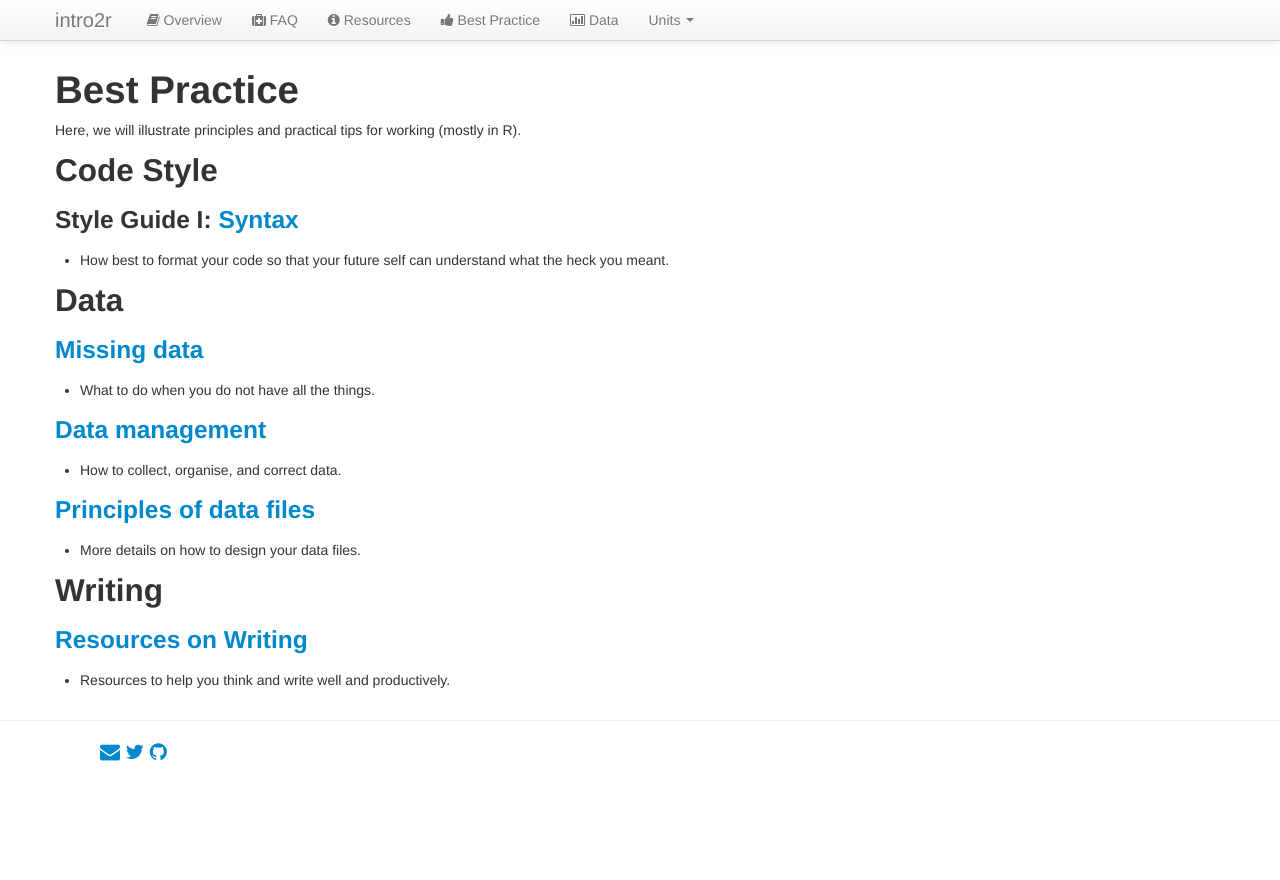
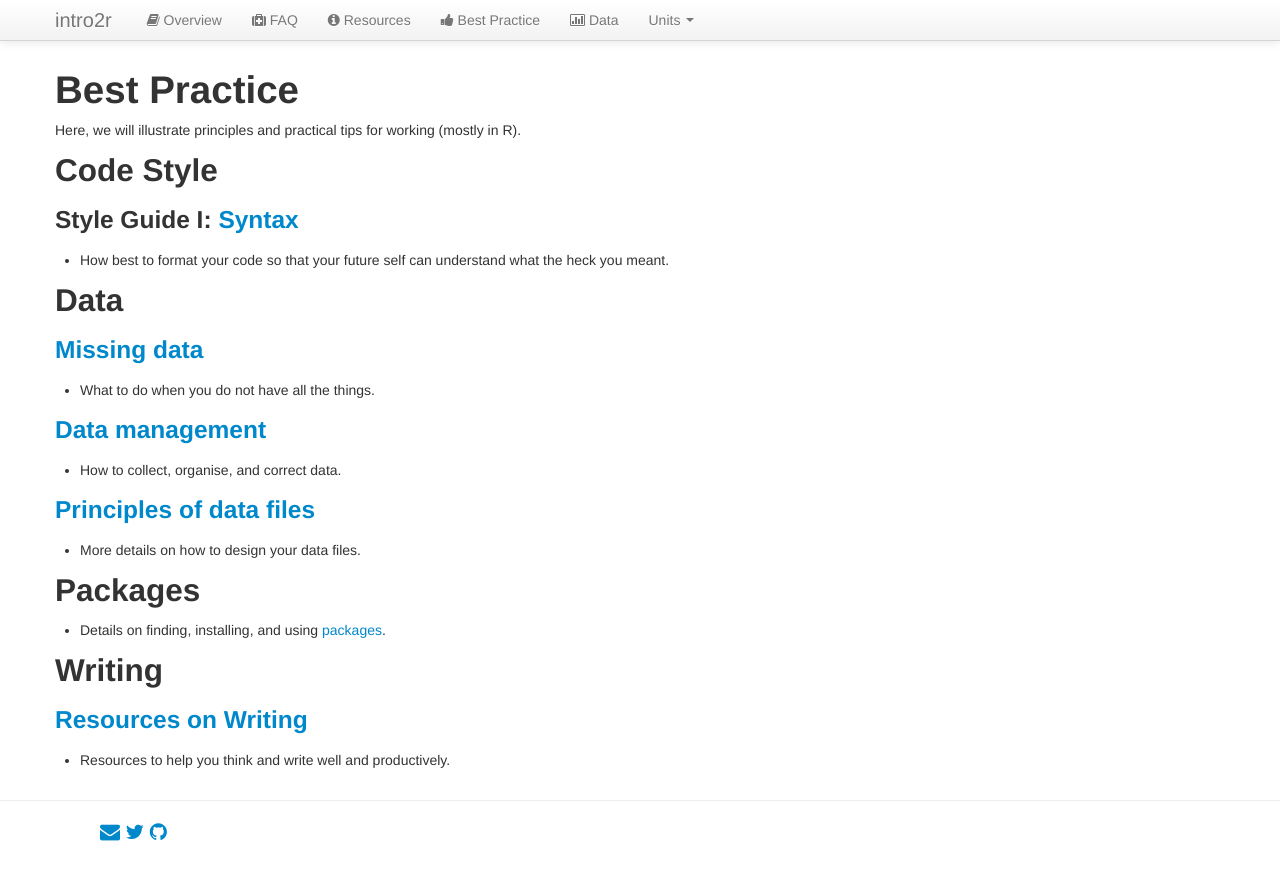
Before and after one commit to intro2r/intro2r, a Jekyll site: the page built from best/index.md, in a window 1280 px wide. Shown: the top 880 px of the page. Built offline with Jekyll 4.4.1, drawn with Linux system fonts in a browser that asks for light colours.

Commit message:
Update index.md

```diff
--- a/best/index.md
+++ b/best/index.md
@@ -29,6 +29,10 @@ Here, we will illustrate principles and practical tips for working (mostly in R)
  - More details on how to design your data files.
 
 
+## Packages
+
+ - Details on finding, installing, and using [packages](../best/packages.html).
+
 ## Writing
 
 ### [Resources on Writing](../best/writing.html)
```
